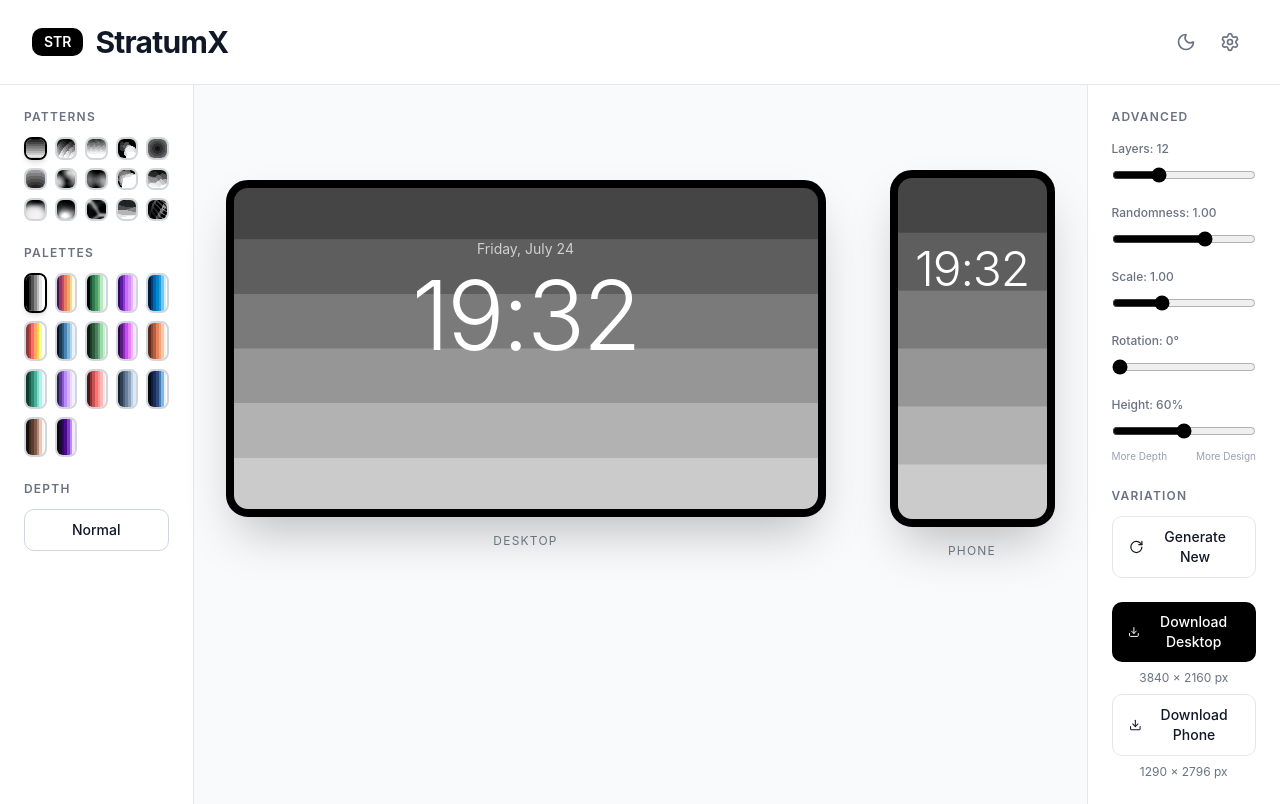
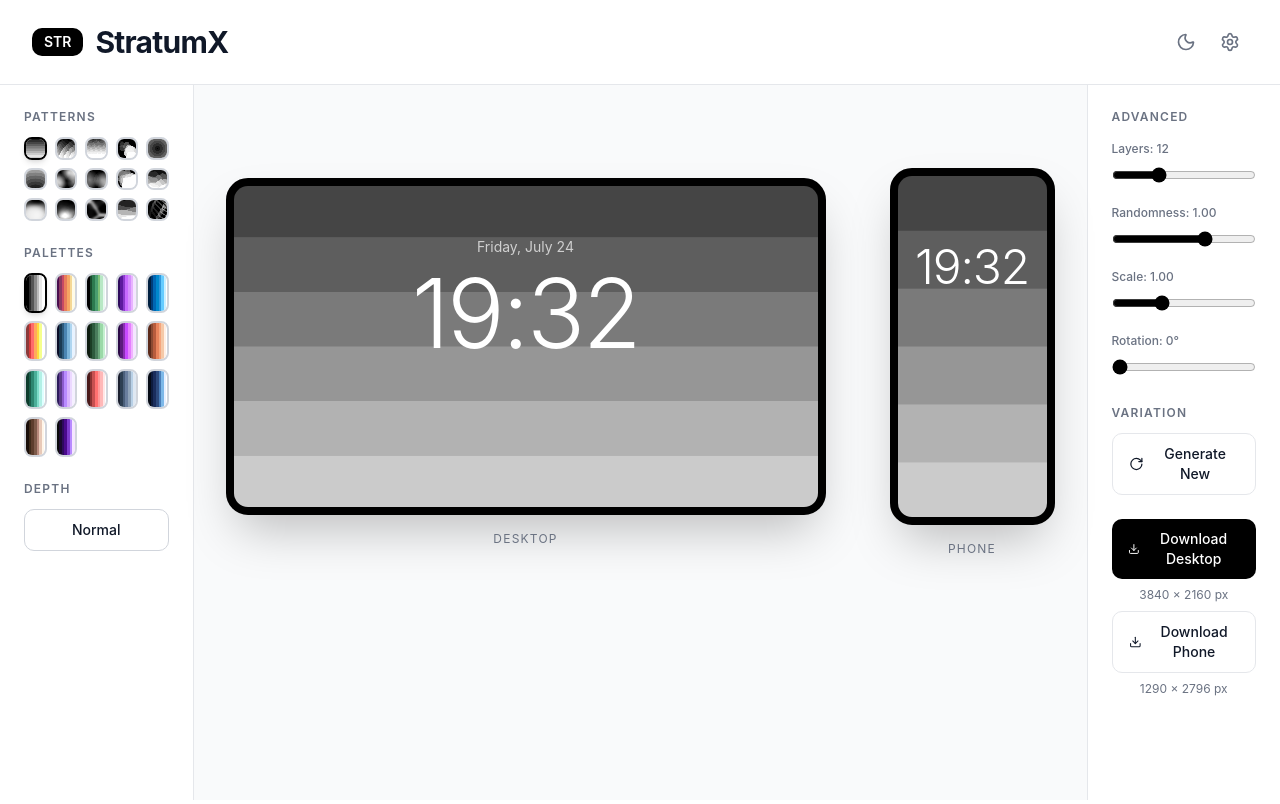
Before and after one commit to ShaviRajapaksha/StratumX, a Next.js app: page /StratumX/ in a window 1280 px wide. Built offline with nearby package versions, Linux system fonts and the light colour scheme.

Commit message:
refactor: remove height adjustment input from Page component

```diff
--- a/app/page.tsx
+++ b/app/page.tsx
@@ -257,25 +257,6 @@ export default function Page() {
                 className={`w-full accent-black dark:accent-white ${inputBgClass}`}
               />
             </div>
-
-            <div className="mb-4">
-              <div className="flex items-center justify-between mb-2">
-                <label className={`text-xs font-medium ${textSecondaryClass}`}>Height: {Math.round(config.heightAdjustment * 100)}%</label>
-              </div>
-              <input
-                type="range"
-                min="0.2"
-                max="1"
-                step="0.01"
-                value={config.heightAdjustment}
-                onChange={(e) => handleHeightAdjustmentChange(parseFloat(e.target.value))}
-                className={`w-full accent-black dark:accent-white ${inputBgClass}`}
-              />
-              <div className="flex justify-between text-[10px] text-gray-400 mt-1">
-                <span>More Depth</span>
-                <span>More Design</span>
-              </div>
-            </div>
           </div>
 
           <div className="mb-6">
```
